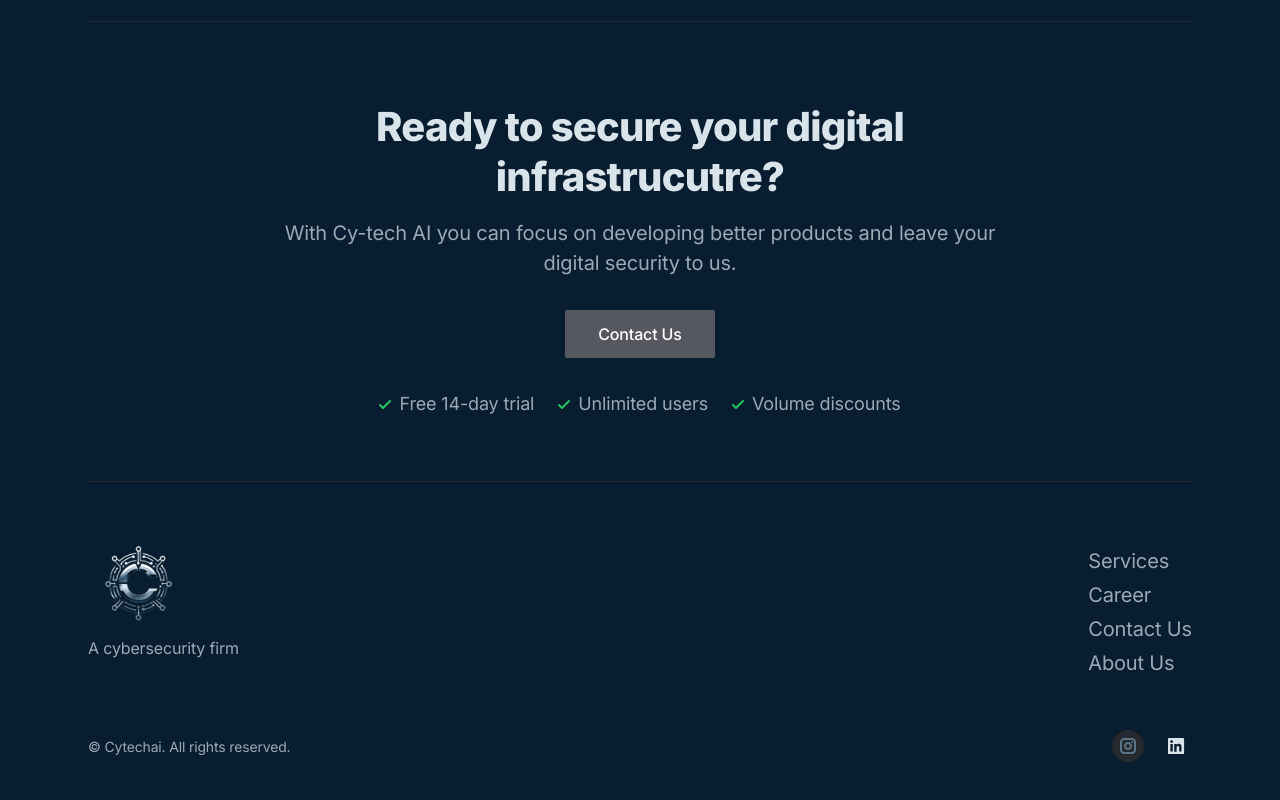
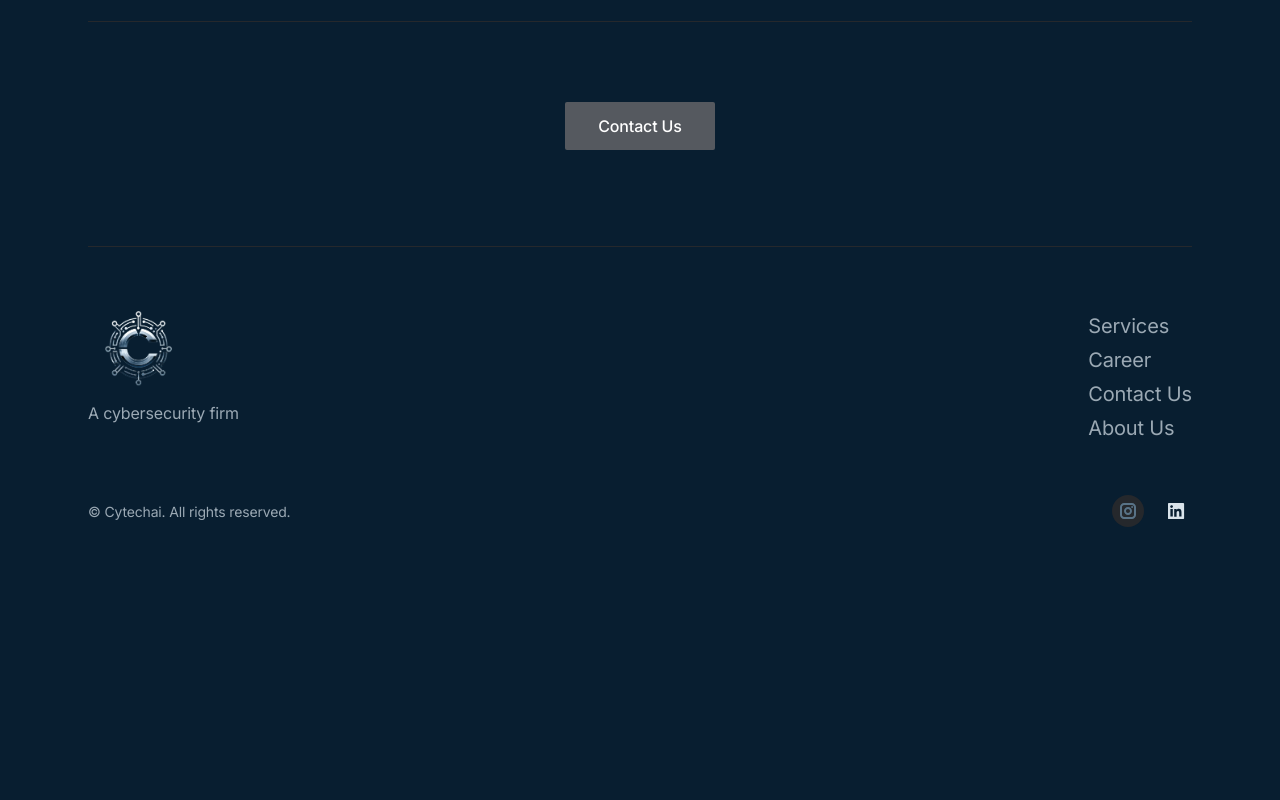
Before and after one commit to code-wolf-byte/cytech-ai, a Next.js app: page /home in a window 1280 px wide. Shown: the part 5039-5839 px from the top of the page. After the commit the page ends 5630 px from the top, so only its background shows below. Built offline with nearby package versions, Linux system fonts and the light colour scheme.

Commit message:
Update cta.tsx

```diff
--- a/components/cta.tsx
+++ b/components/cta.tsx
@@ -5,36 +5,17 @@ export default function Cta() {
         <div className="pt-12 md:pt-20 border-t border-b border-gray-800">
           <div className="max-w-3xl mx-auto text-center pb-12 md:pb-16" data-aos-id-cta>
 
-            {/* Section header */}
+            {/* Section header /}
             <h1 className="h2 mb-4" data-aos="fade-up" data-aos-anchor="[data-aos-id-cta]">Ready to secure your digital infrastrucutre?</h1>
             <p className="text-xl text-gray-400 mb-8" data-aos="fade-up" data-aos-delay="200" data-aos-anchor="[data-aos-id-cta]">With Cy-tech AI you can focus on developing better products and leave your digital security to us.</p>
 
-            {/* CTA button */}
+            {/ CTA button */}
             <div className="flex justify-center mb-8" data-aos="fade-up" data-aos-delay="400" data-aos-anchor="[data-aos-id-cta]">
               <a className="btn text-white bg-gray-600 hover:bg-gray-700" href="/contact">Contact Us</a>
             </div>
 
-            {/* Check list */}
-            <ul className="flex flex-wrap justify-center text-lg text-gray-400 -mx-2 -my-1">
-              <li className="flex items-center mx-3 my-1" data-aos="fade-up" data-aos-delay="600" data-aos-anchor="[data-aos-id-cta]">
-                <svg className="w-3 h-3 fill-current text-green-500 mr-2 shrink-0" viewBox="0 0 12 12" xmlns="http://www.w3.org/2000/svg">
-                  <path d="M10.28 2.28L3.989 8.575 1.695 6.28A1 1 0 00.28 7.695l3 3a1 1 0 001.414 0l7-7A1 1 0 0010.28 2.28z" />
-                </svg>
-                <span>Free 14-day trial</span>
-              </li>
-              <li className="flex items-center mx-3 my-1" data-aos="fade-up" data-aos-delay="800" data-aos-anchor="[data-aos-id-cta]">
-                <svg className="w-3 h-3 fill-current text-green-500 mr-2 shrink-0" viewBox="0 0 12 12" xmlns="http://www.w3.org/2000/svg">
-                  <path d="M10.28 2.28L3.989 8.575 1.695 6.28A1 1 0 00.28 7.695l3 3a1 1 0 001.414 0l7-7A1 1 0 0010.28 2.28z" />
-                </svg>
-                <span>Unlimited users</span>
-              </li>
-              <li className="flex items-center mx-3 my-1" data-aos="fade-up" data-aos-delay="1000" data-aos-anchor="[data-aos-id-cta]">
-                <svg className="w-3 h-3 fill-current text-green-500 mr-2 shrink-0" viewBox="0 0 12 12" xmlns="http://www.w3.org/2000/svg">
-                  <path d="M10.28 2.28L3.989 8.575 1.695 6.28A1 1 0 00.28 7.695l3 3a1 1 0 001.414 0l7-7A1 1 0 0010.28 2.28z" />
-                </svg>
-                <span>Volume discounts</span>
-              </li>
-            </ul>
+
+
 
           </div>
         </div>
```
